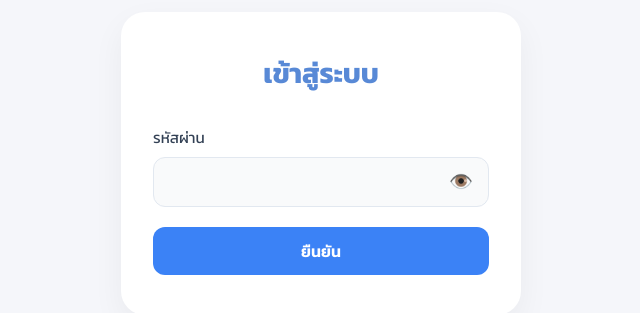
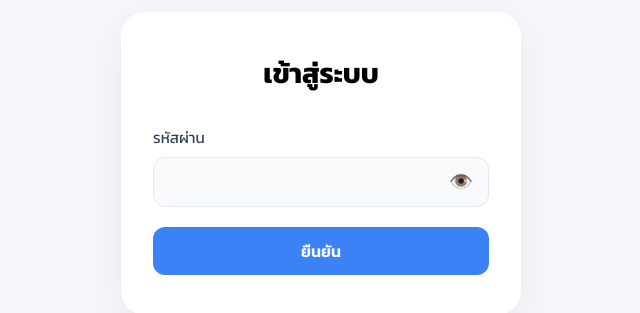
Before and after one commit to phatphoom/student-task-react, a Next.js app: page /Logins in a window 1280 px wide. Shown: the part 237-550 px from the top of the page, without its empty margins (319-959 px from the left). Built offline with nearby package versions, Linux system fonts and the light colour scheme.

Commit message:
no message

```diff
--- a/src/app/globals.css
+++ b/src/app/globals.css
@@ -645,7 +645,7 @@ body {
   font-weight: 700;
   margin-bottom: 2rem;
   text-align: center;
-  color: #5889d6;
+  color: #000000;
 }
 
 .login-form {
```
